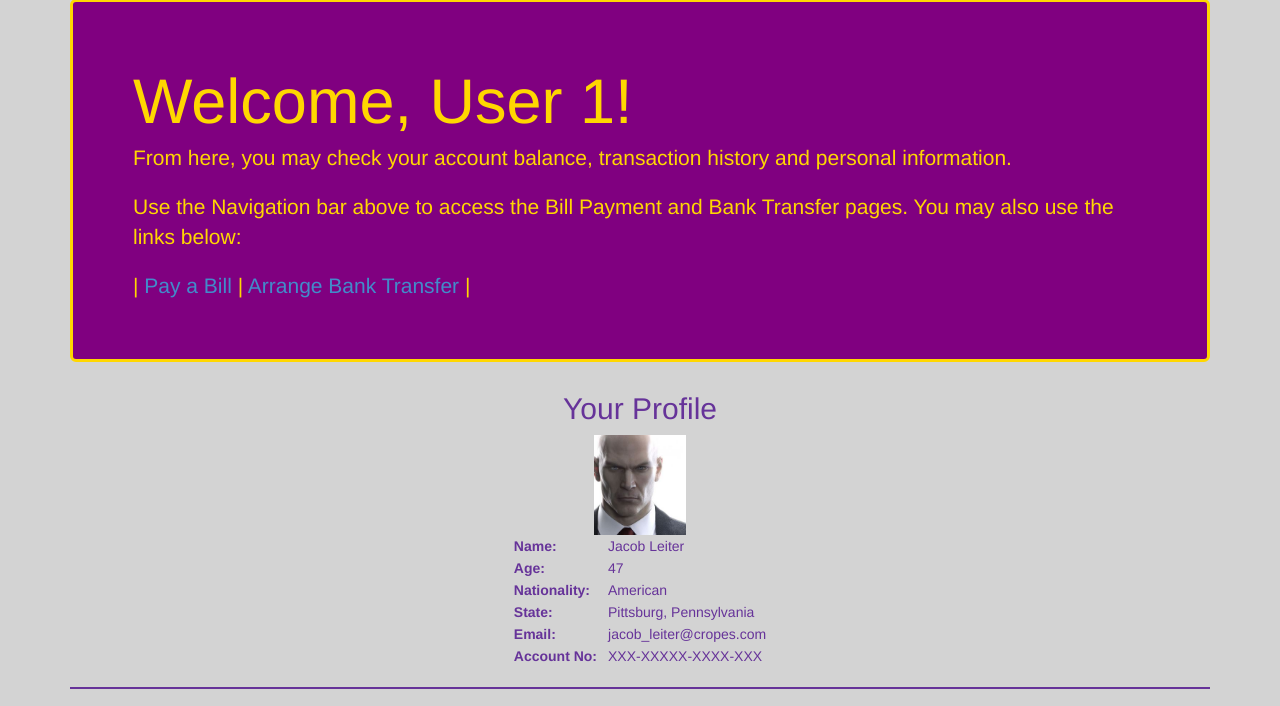
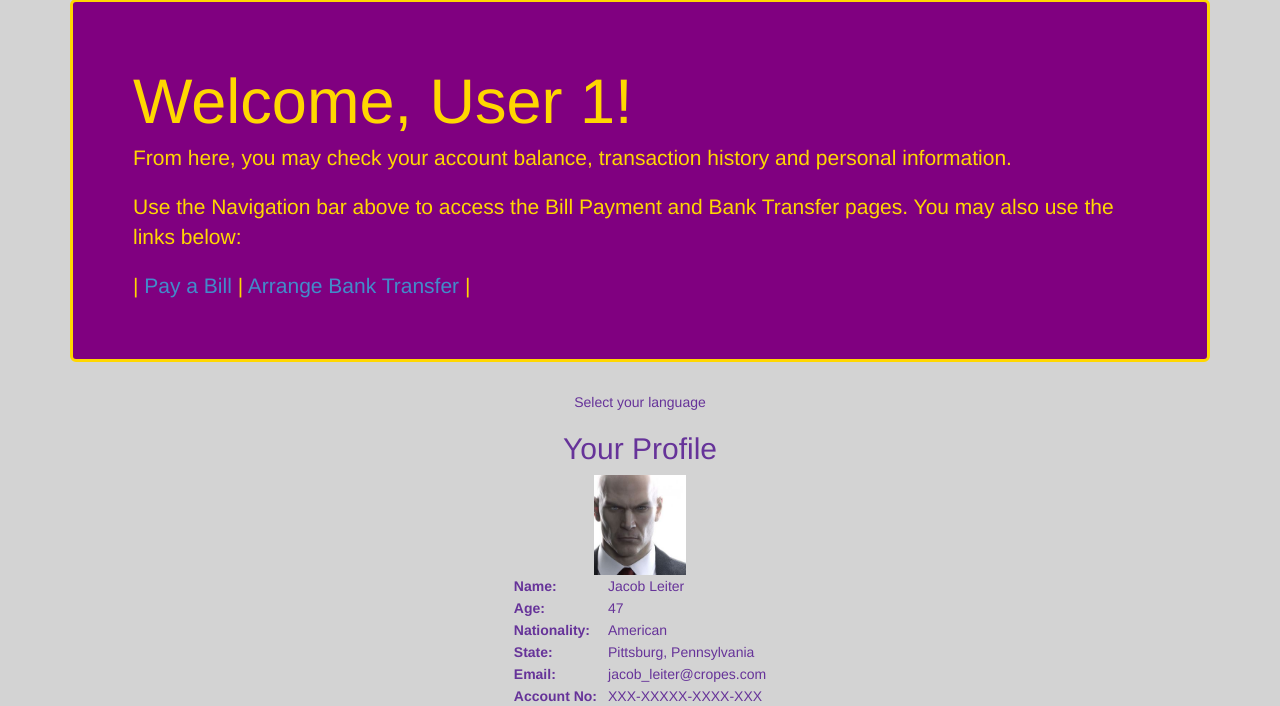
Before and after one commit to edmundphoon/MobileBankingSolutionDraft, a Flask app: page / in a window 1280 px wide. Shown: the part 51-757 px from the top of the page. Run offline with Flask 2, Linux system fonts and the light colour scheme; parts of the project's set-up code (start-up, migrations or seed data) failed here and were passed over; some libraries are stand-ins or nearby versions.

Commit message:
Test new branch

```diff
--- a/MobileBankingSolutionDraft/MobileBankingSolutionDraft/templates/index.html
+++ b/MobileBankingSolutionDraft/MobileBankingSolutionDraft/templates/index.html
@@ -9,7 +9,8 @@
     <p>| <a href="{{ url_for('bills') }}">Pay a Bill</a> | <a href="{{ url_for('transfer') }}">Arrange Bank Transfer</a> |</p>
 </div>
 
-<div style="text-align:center" id="google_translate_element"></div>
+<div style="text-align:center" id="google_translate_element">Select your language
+    </div>
 
 <script type="text/javascript">
 function googleTranslateElementInit() {
```
